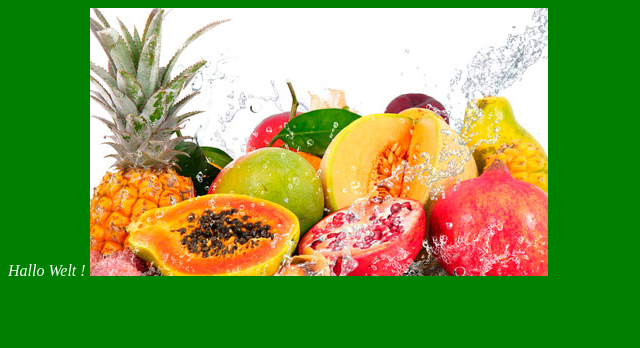
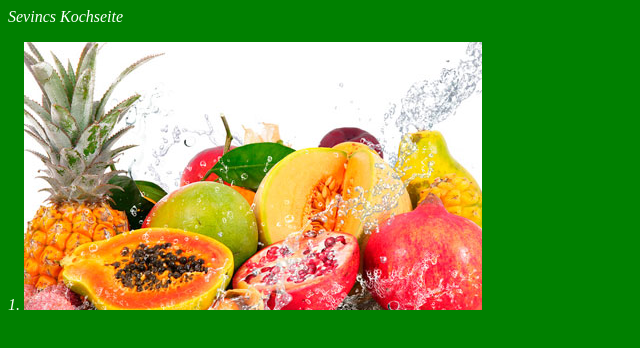
Before and after one commit to sev1ncdmra/sev1ncdmra.github.io, a plain HTML site: page index.html in a window 1280 px wide. Shown: the whole page, without its empty margins (0-640 px from the left). Drawn offline with Linux system fonts and the light colour scheme.

Commit message:
Update index.html

```diff
--- a/index.html
+++ b/index.html
@@ -1,4 +1,6 @@
 <i>
-Hallo Welt !
+  <head>Sevincs Kochseite</html>
+
 <body bgcolor="green" text="white">
+  <p>1.
   <img src="genussreife_fruechte.jpg" alt="Gemüse">
```
